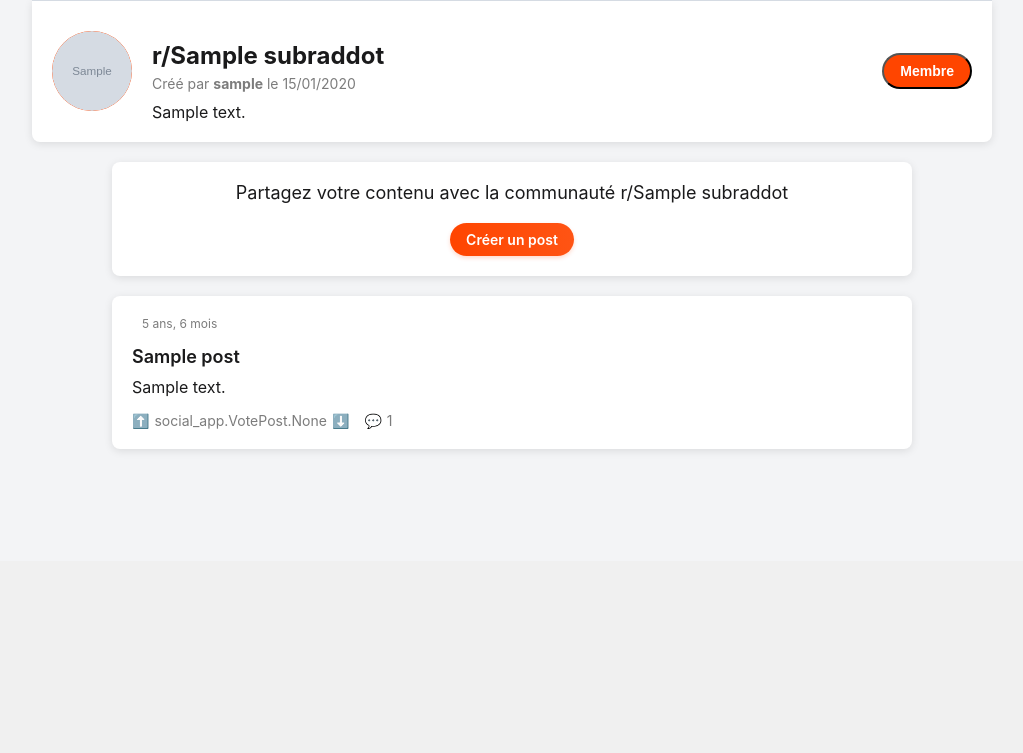
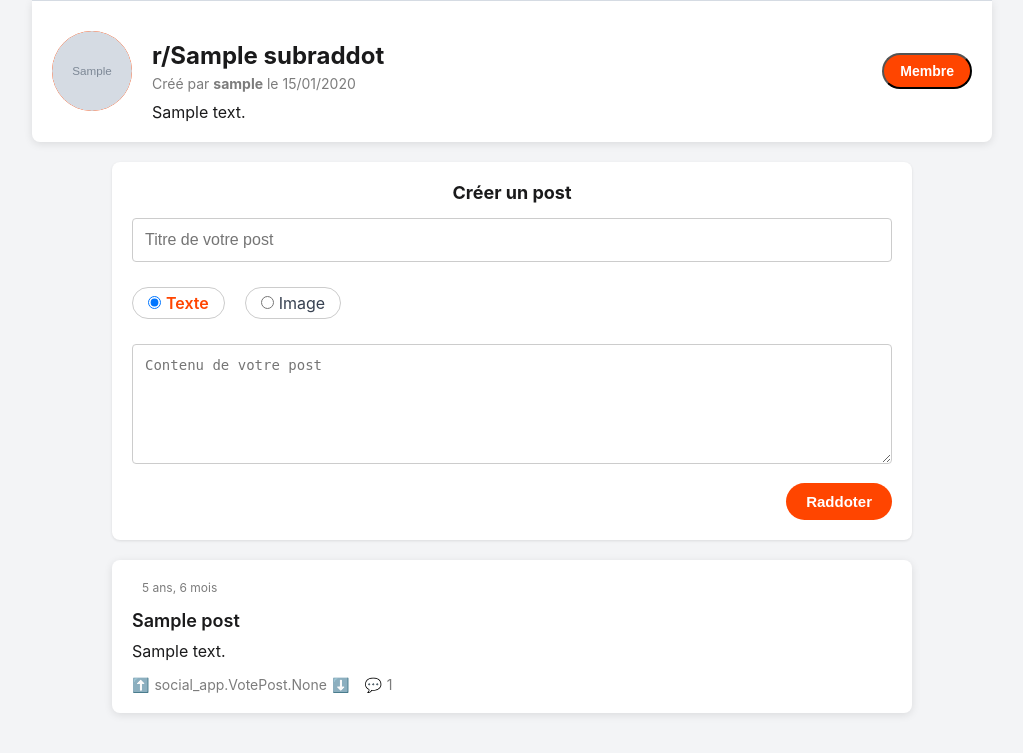
Before and after one commit to quentinLourenco/raddot, a Django app: a page that uses social_app/templates/social_app/subraddot_home.html in a window 1280 px wide. Shown: the part 239-992 px from the top of the page, without its empty margins (128-1151 px from the left). Before the commit the page ends 689 px from the top, so only its background shows below. Run offline with Django 5.2, Linux system fonts and the light colour scheme; a user stored in the database is signed in; tables that the repository leaves empty hold one stand-in row (values such as "Sample post"); grey boxes marked "Sample" are stand-in pictures.

Commit message:
last push

```diff
--- /dev/null
+++ b/social_app/templates/social_app/components/create_post.html
@@ -0,0 +1,55 @@
+{% load static %}
+
+<div class="create-post-card">
+    <h3 class="create-post-title">Créer un post</h3>
+    <form method="post" action="{% url 'social_app:create_post' name=subraddot.name %}" enctype="multipart/form-data" class="create-post-form">
+        {% csrf_token %}
+        <div class="post-title-input">
+            <input type="text" name="title" placeholder="Titre de votre post" required>
+        </div>
+
+        <div class="post-type-switch">
+            <label class="switch-label">
+                <input type="radio" name="post_type" value="text" checked id="post-type-text">
+                <span>Texte</span>
+            </label>
+            <label class="switch-label">
+                <input type="radio" name="post_type" value="image" id="post-type-image">
+                <span>Image</span>
+            </label>
+        </div>
+
+        <div id="post-content-text" class="post-content-input">
+            <textarea name="content" placeholder="Contenu de votre post"></textarea>
+        </div>
+
+        <div id="post-content-image" class="post-content-input" style="display: none;">
+            <input type="file" name="img" accept="image/*">
+        </div>
+
+        <button type="submit" class="raddot-button">Raddoter</button>
+    </form>
+</div>
+
+<script>
+    document.addEventListener('DOMContentLoaded', function() {
+        const textRadio = document.getElementById('post-type-text');
+        const imageRadio = document.getElementById('post-type-image');
+        const textContent = document.getElementById('post-content-text');
+        const imageContent = document.getElementById('post-content-image');
+
+        textRadio.addEventListener('change', function() {
+            if (this.checked) {
+                textContent.style.display = 'block';
+                imageContent.style.display = 'none';
+            }
+        });
+
+        imageRadio.addEventListener('change', function() {
+            if (this.checked) {
+                textContent.style.display = 'none';
+                imageContent.style.display = 'block';
+            }
+        });
+    });
+</script>
--- a/social_app/templates/social_app/subraddot_home.html
+++ b/social_app/templates/social_app/subraddot_home.html
@@ -4,6 +4,7 @@
 {% block content %}
     <link rel="stylesheet" href="{% static 'subraddots.css' %}">
     <link rel="stylesheet" href="{% static 'subraddot_detail.css' %}">
+    <link rel="stylesheet" href="{% static 'create_post.css' %}">
     <div class="subraddot-page">
         {% if subraddot.banner %}
             <div class="subraddot-banner" style="background-image: url('{{ subraddot.banner.url }}')"></div>
@@ -53,13 +54,8 @@
         </div>
 
         <div class="posts-container">
-            {% if user.is_authenticated %}
-                <div class="create-post-card">
-                    <div class="create-post-message">
-                        Partagez votre contenu avec la communauté r/{{ subraddot.name }}
-                    </div>
-                    <a href="#" class="create-post-button">Créer un post</a>
-                </div>
+            {% if user.is_authenticated and is_member %}
+                {% include "social_app/components/create_post.html" with subraddot=subraddot %}
             {% endif %}
 
             {% if posts %}
--- a/social_app/urls.py
+++ b/social_app/urls.py
@@ -4,6 +4,7 @@
 from social_app.views.subraddot import subraddot_create, subraddot_update, subraddot_home, \
     user_subraddots, join_subraddot, leave_subraddot
 from social_app.views.discover import discover_subraddots
+from social_app.views.post import create_post
 
 urlpatterns = [
     path('', homepage, name='homepage'),
@@ -12,6 +13,8 @@
     path('my_subraddots/', user_subraddots, name='user_subraddots'),
     path('r/<str:name>/update/', subraddot_update, name='update_subraddot'),
     path('discover/', discover_subraddots, name='discover_subraddots'),
+
     path('r/<str:name>/join/', join_subraddot, name='join_subraddot'),
     path('r/<str:name>/leave/', leave_subraddot, name='leave_subraddot'),
+    path('r/<str:name>/post/create/', create_post, name='create_post'),
 ]
--- /dev/null
+++ b/static/create_post.css
@@ -0,0 +1,114 @@
+/* Styles pour le formulaire de création de post */
+.create-post-card {
+    background-color: white;
+    border-radius: 8px;
+    padding: 20px;
+    box-shadow: 0 1px 3px rgba(0,0,0,0.1);
+    margin-bottom: 20px;
+}
+
+.create-post-title {
+    margin-top: 0;
+    margin-bottom: 15px;
+    font-size: 18px;
+    color: #1a1a1b;
+}
+
+.create-post-form {
+    display: flex;
+    flex-direction: column;
+    gap: 15px;
+}
+
+.post-title-input input {
+    width: 100%;
+    padding: 12px;
+    border: 1px solid #ccc;
+    border-radius: 4px;
+    font-size: 16px;
+    outline: none;
+    transition: border-color 0.2s ease;
+}
+
+.post-title-input input:focus {
+    border-color: #ff4500;
+}
+
+.post-type-switch {
+    display: flex;
+    gap: 20px;
+    margin: 10px 0;
+}
+
+.switch-label {
+    display: flex;
+    align-items: center;
+    gap: 5px;
+    cursor: pointer;
+    padding: 5px 15px;
+    border-radius: 30px;
+    border: 1px solid #ccc;
+    transition: all 0.2s ease;
+}
+
+.switch-label:hover {
+    background-color: #f6f7f8;
+}
+
+.switch-label input[type="radio"] {
+    margin: 0;
+}
+
+.switch-label input[type="radio"]:checked + span {
+    color: #ff4500;
+    font-weight: 600;
+}
+
+.post-content-input textarea {
+    width: 100%;
+    min-height: 120px;
+    padding: 12px;
+    border: 1px solid #ccc;
+    border-radius: 4px;
+    font-size: 14px;
+    resize: vertical;
+    outline: none;
+    transition: border-color 0.2s ease;
+}
+
+.post-content-input textarea:focus {
+    border-color: #ff4500;
+}
+
+.post-content-input input[type="file"] {
+    width: 100%;
+    padding: 10px;
+    background-color: #f6f7f8;
+    border: 1px dashed #ccc;
+    border-radius: 4px;
+    cursor: pointer;
+}
+
+.raddot-button {
+    padding: 10px 20px;
+    background-color: #ff4500;
+    color: white;
+    border: none;
+    border-radius: 20px;
+    font-size: 15px;
+    font-weight: 600;
+    cursor: pointer;
+    align-self: flex-end;
+    transition: background-color 0.2s ease;
+}
+
+.raddot-button:hover {
+    background-color: #e03d00;
+}
+
+@media (max-width: 768px) {
+    .post-type-switch {
+        flex-direction: column;
+        gap: 10px;
+    }
+}
```
Also changed, not shown: social_app/views/post.py (added, +53 -0 lines).
